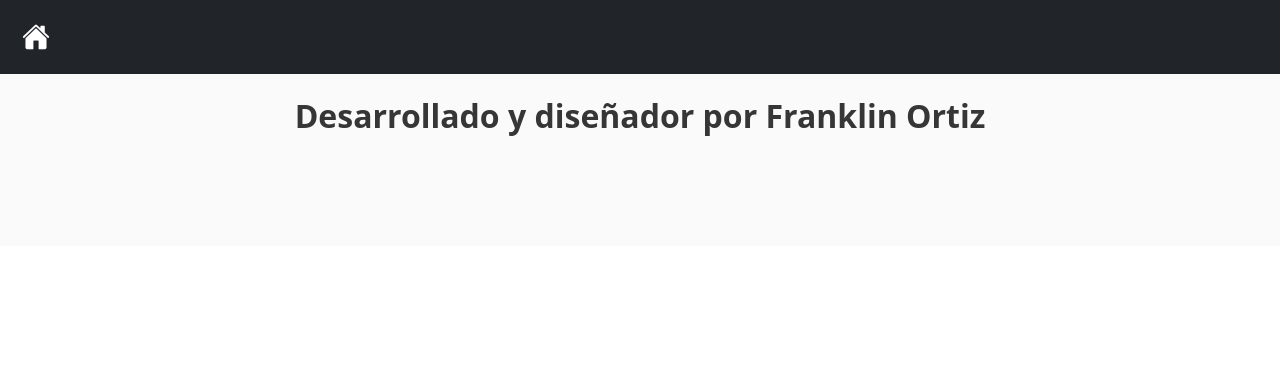
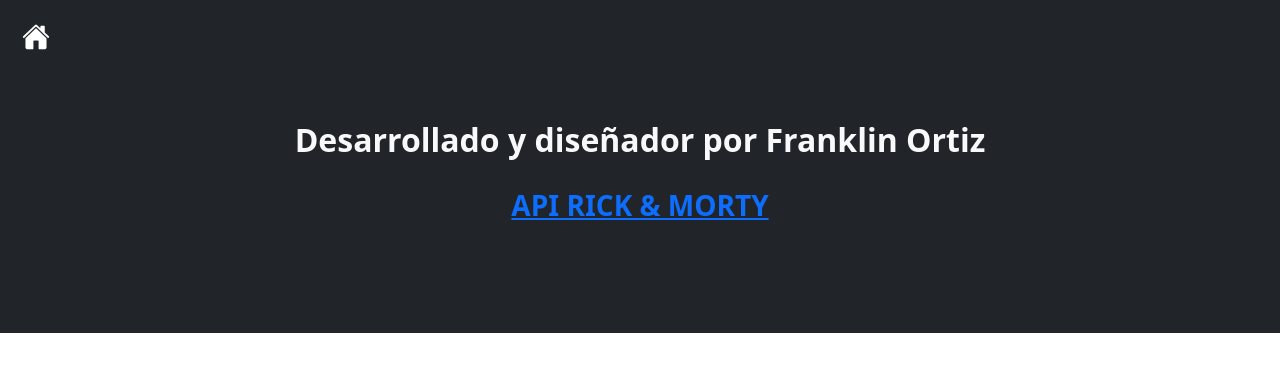
Before and after one commit to gandalfs1/RickAndMortyphp, a PHP site: page /characters.php?data=1 in a window 1280 px wide. Shown: the top 374 px of the page. Run offline with PHP 8.4, Linux system fonts and the light colour scheme; data that the repository does not hold is empty.

Commit message:
ajuste pir de pagina

```diff
--- a/pie.php
+++ b/pie.php
@@ -1,5 +1,8 @@
-<footer class="footer">
+
+<br />
+<footer class=" footer bg-dark">
     <div class="content has-text-centered">
-        <h1>Desarrollado y diseñador por <span>Franklin Ortiz</span></h1>
+        <h1 class="text-light">Desarrollado y diseñador por <span>Franklin Ortiz</span></h1>
+        <h2 class="text-light"><strong><a href="https://rickandmortyapi.com/" target="_blank">API RICK & MORTY</a></strong></h2>
     </div>
 </footer>
```
